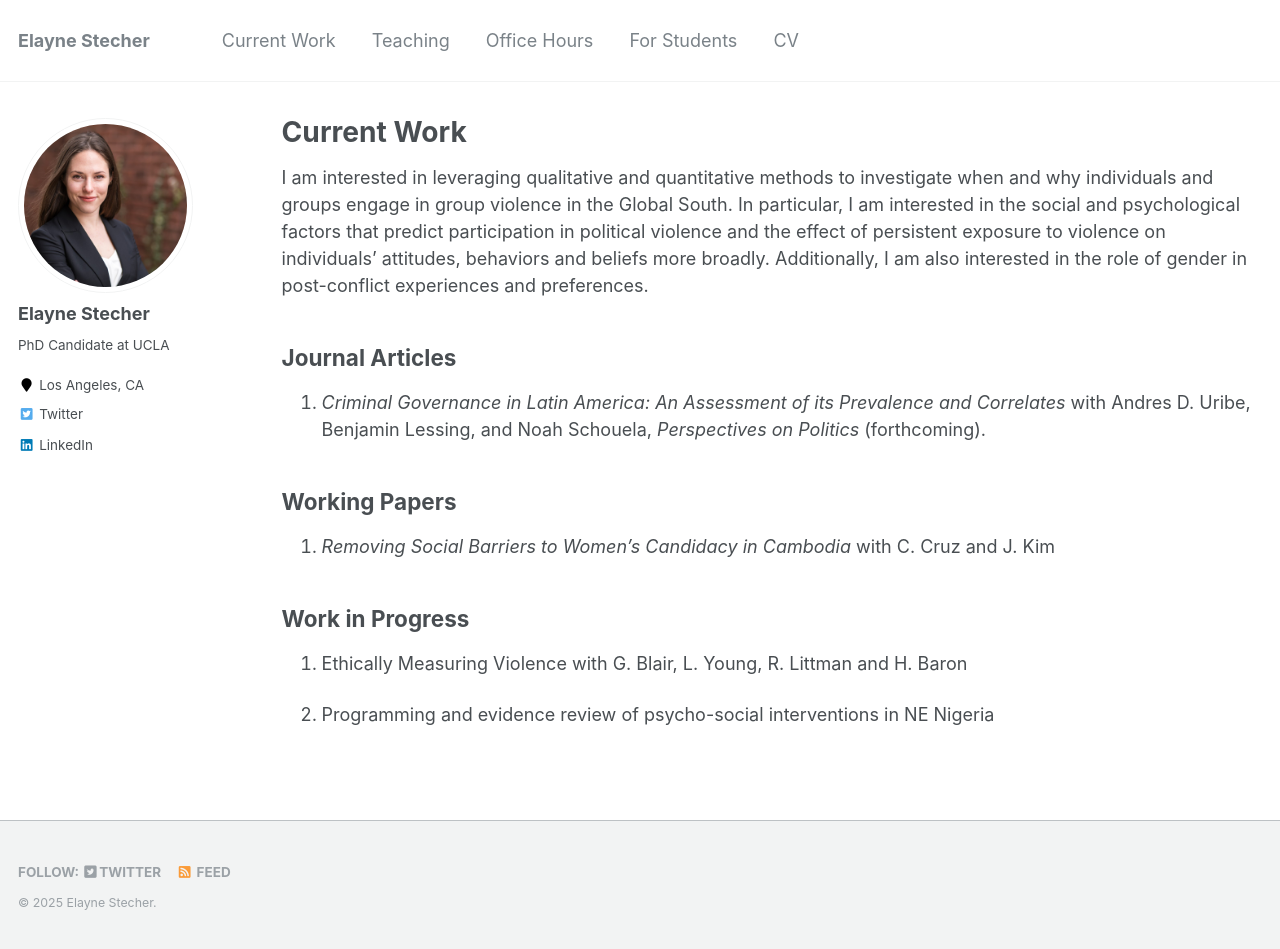
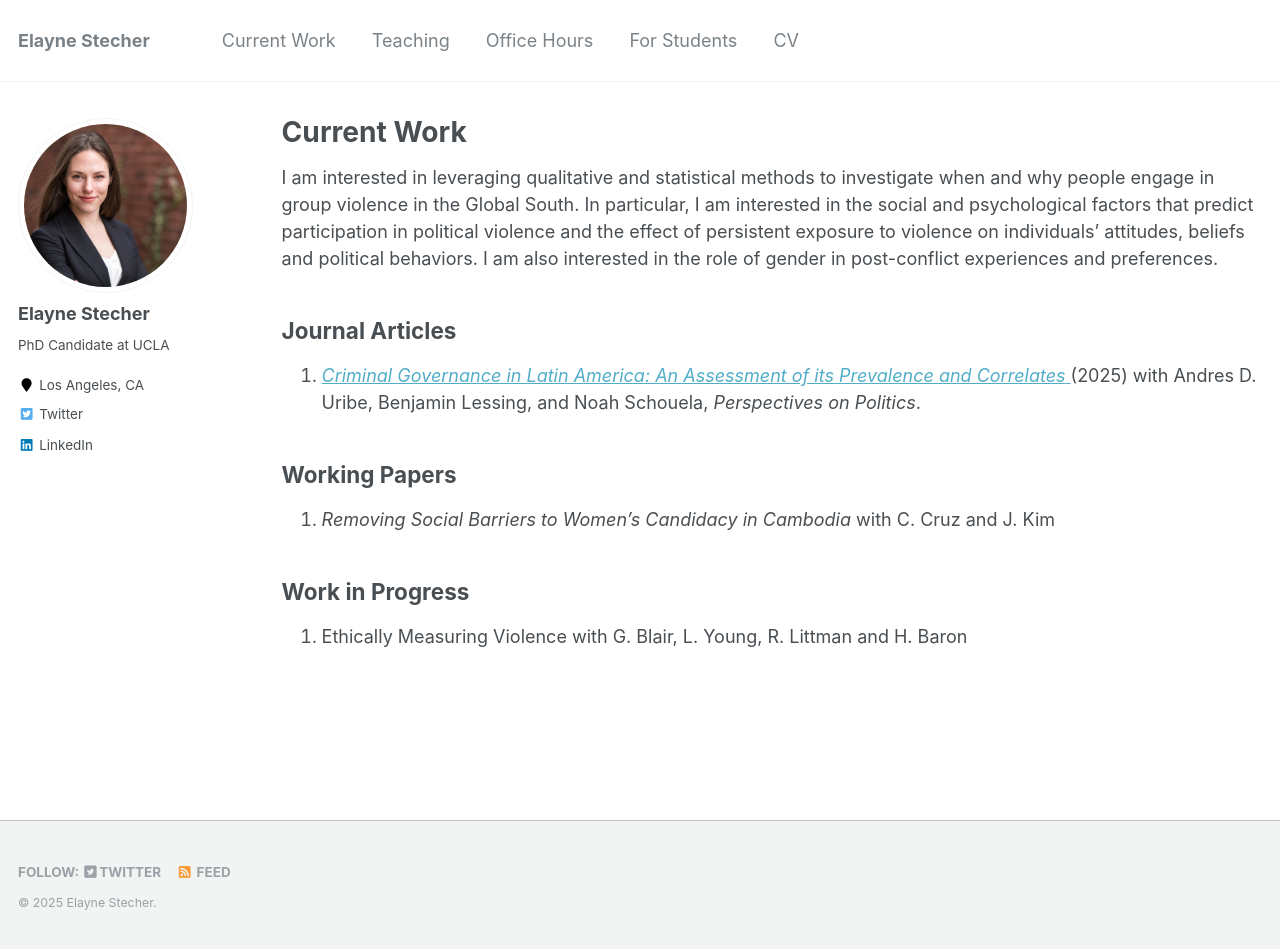
Before and after one commit to estech01/estech01.github.io, a Jekyll site: the page built from _pages/currentwork.md, in a window 1280 px wide and 949 px high. Built offline with Jekyll 4.4.1, drawn with Linux system fonts in a browser that asks for light colours.

Commit message:
Update currentwork.md

```diff
--- a/_pages/currentwork.md
+++ b/_pages/currentwork.md
@@ -5,11 +5,11 @@ permalink: /currentwork/
 author_profile: true
 ---
 
-I am interested in leveraging qualitative and quantitative methods to investigate when and why individuals and groups engage in group violence in the Global South. In particular, I am interested in the social and psychological factors that predict participation in political violence and the effect of persistent exposure to violence on individuals' attitudes, behaviors and beliefs more broadly. Additionally, I am also interested in the role of gender in post-conflict experiences and preferences.
+I am interested in leveraging qualitative and statistical methods to investigate when and why people engage in group violence in the Global South. In particular, I am interested in the social and psychological factors that predict participation in political violence and the effect of persistent exposure to violence on individuals' attitudes, beliefs and political behaviors. I am also interested in the role of gender in post-conflict experiences and preferences.
 
 ## Journal Articles
 
-1. *Criminal Governance in Latin America: An Assessment of its Prevalence and Correlates* with Andres D. Uribe, Benjamin Lessing, and Noah Schouela, *Perspectives on Politics* (forthcoming).
+1. [*Criminal Governance in Latin America: An Assessment of its Prevalence and Correlates* ]([url](https://www.cambridge.org/core/services/aop-cambridge-core/content/view/A9B2D491806C26DB0F42869B2D81AB19/S1537592725101849a.pdf/criminal_governance_in_latin_america_prevalence_and_correlates.pdf))(2025) with Andres D. Uribe, Benjamin Lessing, and Noah Schouela, *Perspectives on Politics*.
 
 ## Working Papers
 
@@ -18,5 +18,3 @@ I am interested in leveraging qualitative and quantitative methods to investigat
 ## Work in Progress
 
 1. Ethically Measuring Violence with G. Blair, L. Young, R. Littman and H. Baron
-
-2. Programming and evidence review of psycho-social interventions in NE Nigeria
```
